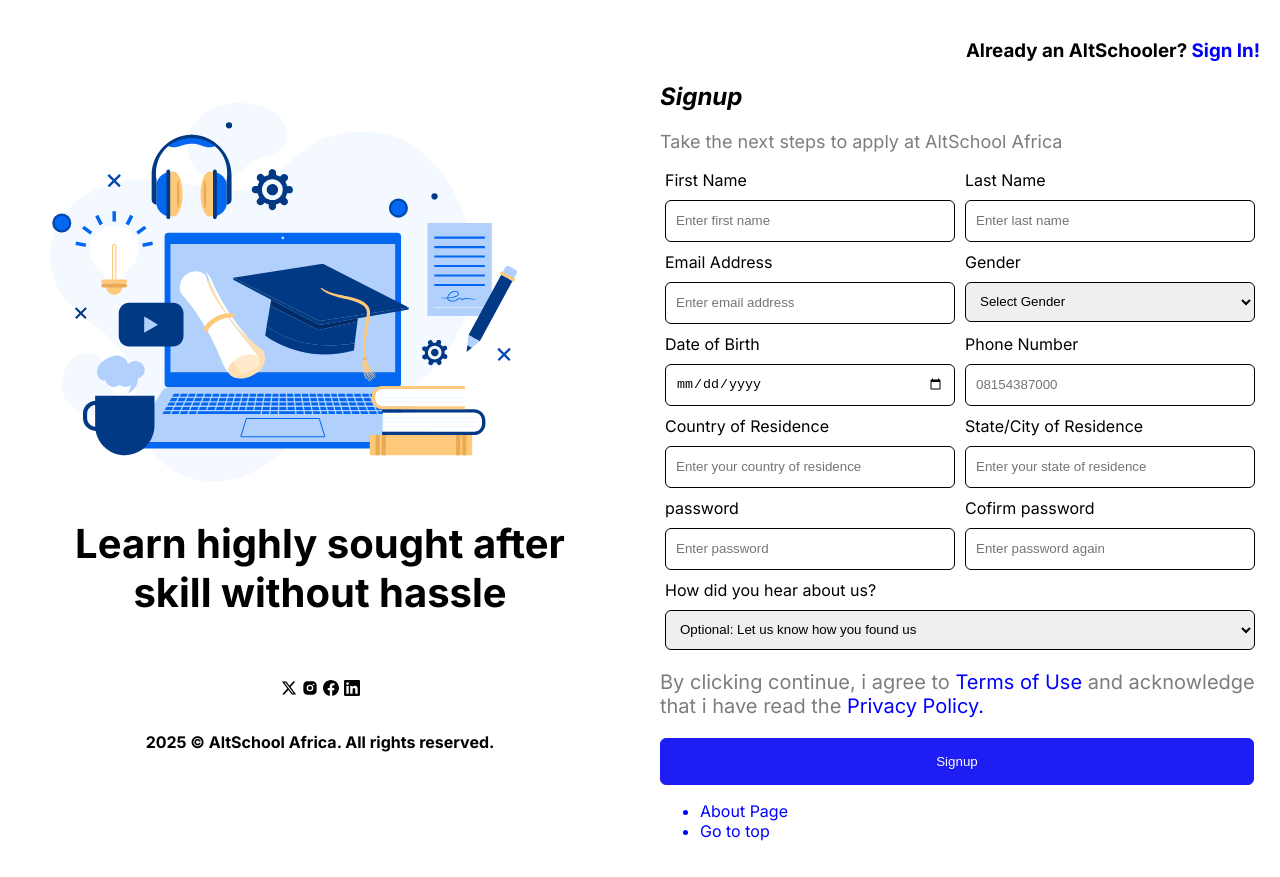
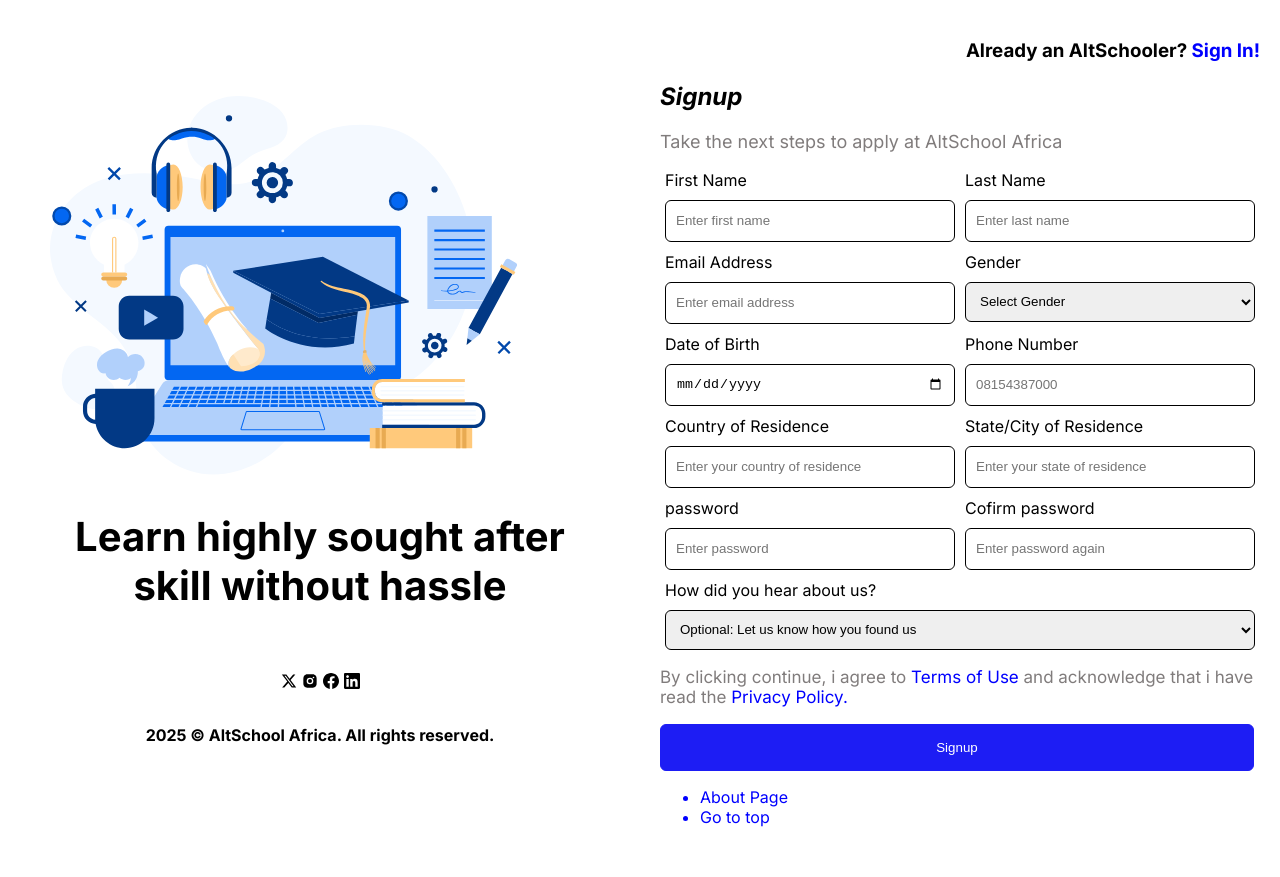
Before and after one commit to pelsdev/ALTSCHOOL-HTML-ASSIGNMENT, a plain HTML site: page altschoolass1/form.html in a window 1280 px wide. Drawn offline with Linux system fonts and the light colour scheme.

Commit message:
edit alttschool html assignment

```diff
--- a/altschoolass1/index.css
+++ b/altschoolass1/index.css
@@ -110,6 +110,10 @@
   width: 1rem;
   height: 1rem;
 }
+.privacy,
+.policy {
+  font-size: 17px;
+}
 @media only screen and (min-width: 768px) {
   .container {
     width: 100%;
```
